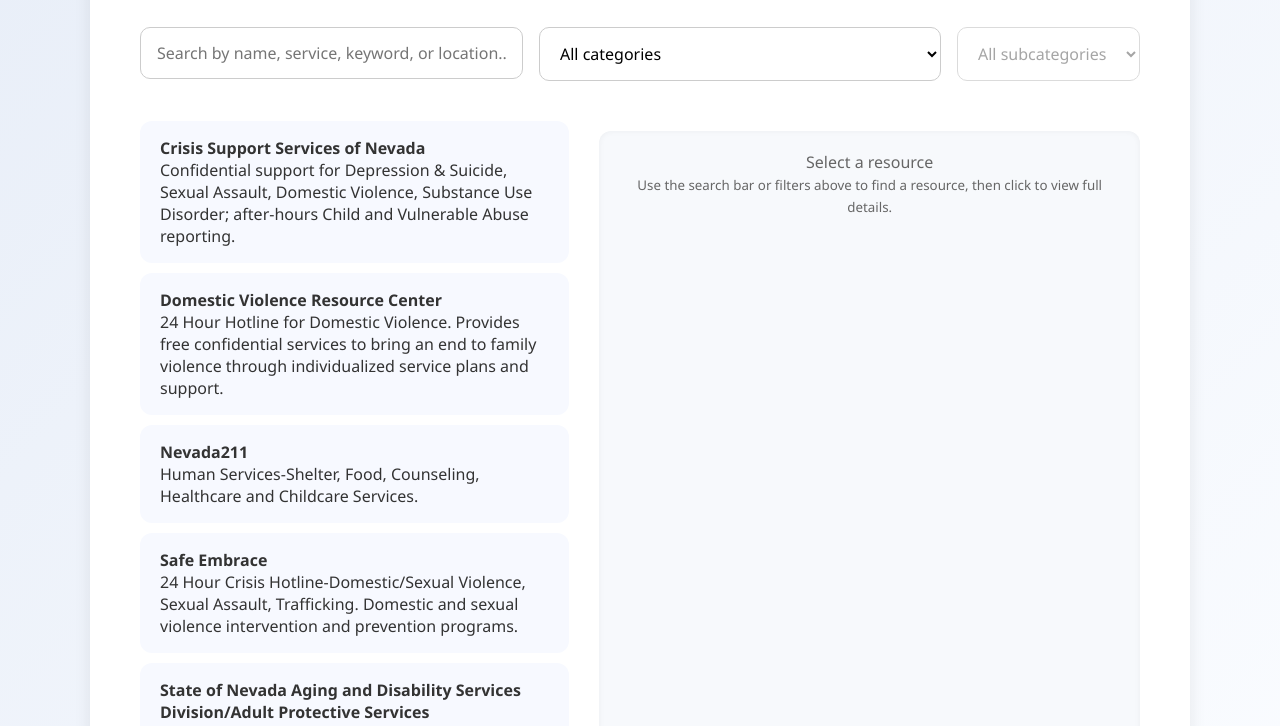
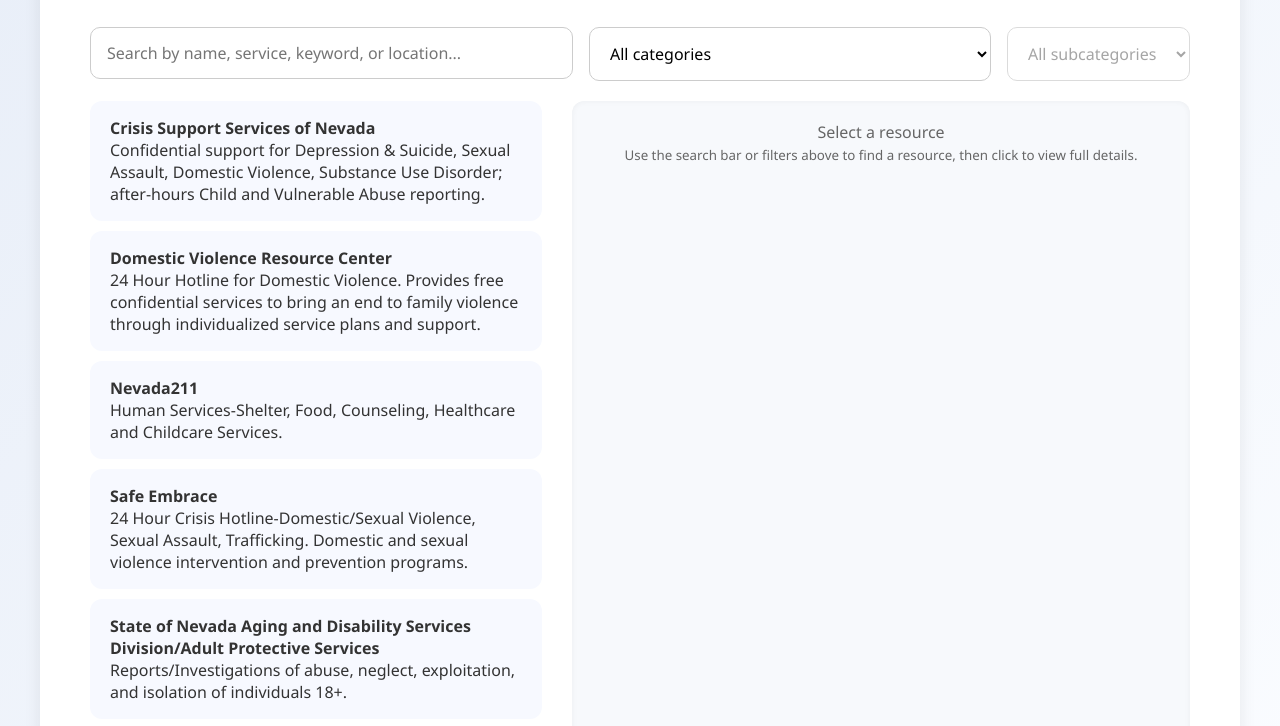
Before and after one commit to mitchwinterman/community-resource-finder, a plain HTML site: page index.html in a window 1280 px wide. Shown: the part 156-882 px from the top of the page. Drawn offline with Linux system fonts and the light colour scheme.

Commit message:
Update styles.css

```diff
--- a/styles.css
+++ b/styles.css
@@ -14,7 +14,7 @@
 
 /* MAIN CARD */
 .wrapper {
-    max-width: 1100px;
+    max-width: 1400px;
     margin: auto;
     background: white;
     padding: 40px 50px;
@@ -69,11 +69,33 @@
     background: white;
 }
 
-/* RESULTS LIST */
-.results-panel {
+/* MASTER-DETAIL SPLIT */
+.content-split {
+    display: flex;
+    gap: 20px;
     margin-top: 20px;
 }
 
+/* Left list panel */
+.results-panel {
+    width: 42%;
+    max-height: 80vh;
+    overflow-y: auto;
+    padding-right: 10px;
+}
+
+/* Right details panel */
+.details-panel {
+    flex: 1;
+    min-height: 80vh;
+    background: #f7f9fc;
+    border-radius: 12px;
+    padding: 20px;
+    overflow-y: auto;
+    box-shadow: inset 0 0 6px rgba(0,0,0,0.05);
+}
+
+/* Results cards */
 .result-card {
     padding: 16px 20px;
     border-radius: 12px;
@@ -87,15 +109,7 @@
     background: #eef2ff;
 }
 
-/* DETAILS PANEL */
-.details-panel {
-    margin-top: 30px;
-    padding: 25px;
-    border-radius: 14px;
-    background: #f4f8ff;
-    min-height: 200px;
-}
-
+/* Details */
 .details-title {
     font-weight: 600;
     font-size: 20px;
@@ -105,43 +119,8 @@
 .details-field {
     margin-bottom: 6px;
 }
-/* Master-detail layout container */
-.content-split {
-    display: flex;
-    gap: 20px;
-    margin-top: 20px;
-}
 
-/* Left panel: Scrollable list */
-.results-panel {
-    width: 45%;
-    max-height: 80vh;
-    overflow-y: auto;
-    padding-right: 10px;
-}
-
-/* Right panel: Details */
-.details-panel {
-    flex-grow: 1;
-    min-height: 80vh;
-    background: #f7f9fc;
-    border-radius: 12px;
-    padding: 20px;
-    overflow-y: auto;
-    box-shadow: inset 0 0 6px rgba(0,0,0,0.05);
-}
-
-/* Cards fill width cleanly */
-.result-card {
-    cursor: pointer;
-    transition: background 0.15s ease-in-out;
-}
-
-.result-card:hover {
-    background: #eef3ff;
-}
-
-/* MOBILE LAYOUT (phone screens) */
+/* MOBILE */
 @media (max-width: 900px) {
     .content-split {
         flex-direction: column;
```
